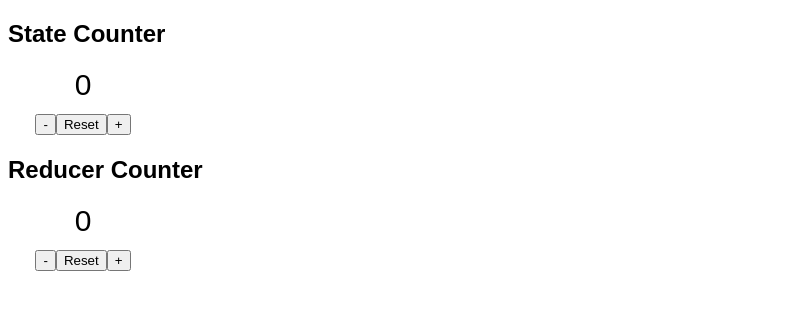
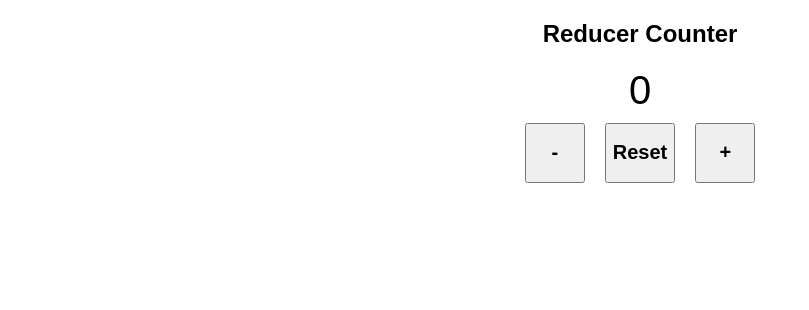
Before and after one commit to itaykomemy/counter-reducer-vs-state-reducer, a React (Create React App) app: page / in a window 1280 px wide. Shown: the top 310 px of the page, without its empty margins (0-809 px from the left). Built offline with nearby package versions, Linux system fonts and the light colour scheme.

Commit message:
single counter by reducer

```diff
--- a/src/App.js
+++ b/src/App.js
@@ -1,54 +1,48 @@
 import "./styles.css";
-import { useState } from "react";
+import { useReducer } from "react";
 
 export default function App() {
   return (
     <div className="App">
-      <h2>State Counter</h2>
-      <StateCounter />
       <h2>Reducer Counter</h2>
       <ReducerCounter />
     </div>
   );
 }
 
-function StateCounter() {
-  const [count, setCount] = useState(0);
+function reducer(state, action) {
+  switch (action.type) {
+    case "incremenet":
+      return state + 1;
+    case "decrement":
+      return state - 1;
+    case "reset":
+      return 0;
+  }
+  return state;
+}
 
-  function handleInc() {
-    setCount(count + 1);
+function ReducerCounter() {
+  const [state, dispatch] = useReducer(reducer, 0);
+
+  function handleIncremenet() {
+    dispatch({ type: "incremenet" });
   }
-
-  function handleDec() {
-    setCount(count - 1);
+  function handleDecrement() {
+    dispatch({ type: "decrement" });
   }
-
   function handleReset() {
-    setCount(0);
+    dispatch({ type: "reset" });
   }
 
   return (
     <div className="counter">
-      <div>{count}</div>
+      <div>{state}</div>
       <div>
-        <button onClick={handleDec}>-</button>
+        <button onClick={handleDecrement}>-</button>
         <button onClick={handleReset}>Reset</button>
-        <button onClick={handleInc}>+</button>
+        <button onClick={handleIncremenet}>+</button>
       </div>
     </div>
   );
 }
-
-function ReducerCounter() {
-  const count = 0;
-  return (
-    <div className="counter">
-      <div>{count}</div>
-      <div>
-        <button onClick={() => {}}>-</button>
-        <button onClick={() => {}}>Reset</button>
-        <button onClick={() => {}}>+</button>
-      </div>
-    </div>
-  );
-}
--- a/src/styles.css
+++ b/src/styles.css
@@ -1,9 +1,17 @@
 .App {
+  text-align: center;
   font-family: sans-serif;
 }
 
 .counter {
-  width: 150px;
   text-align: center;
-  font-size: 30px;
+  font-size: 40px;
 }
+
+button {
+  min-width: 3em;
+  min-height: 3em;
+  margin: 0.5em;
+  font-size: 0.5em;
+  font-weight: bold;
+}
```
